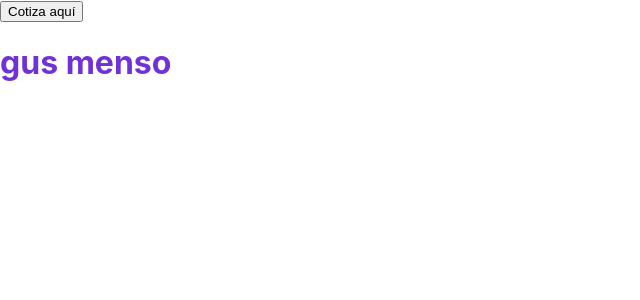
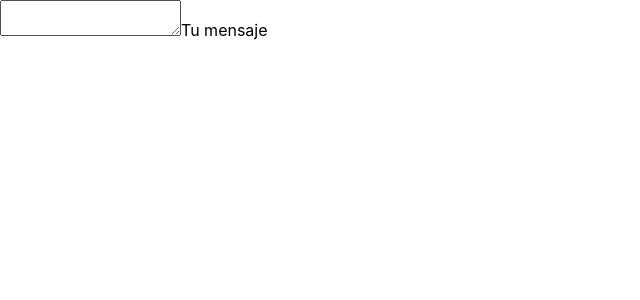
Before and after one commit to guzhdz/pagina-axolote, a React (Create React App) app: page / in a window 1280 px wide. Shown: the top 300 px of the page, without its empty margins (0-640 px from the left). Built offline with nearby package versions, Linux system fonts and the light colour scheme.

Commit message:
Componente text area
Se desarrolla el componente text area

```diff
--- a/src/App.jsx
+++ b/src/App.jsx
@@ -1,14 +1,11 @@
 import React from 'react';
 import './app.scss';
-import Boton from './components/button/button';
+import ATexto from './components/textarea/textarea';
 
 function App() {
   return (
     <div className="App">
-
-      <Boton texto='Cotiza aquí'/>
-
-      <h1>gus menso</h1>
+      <ATexto label='Tu mensaje'/>
     </div>
   );
 }
--- a/src/components/textarea/textarea.jsx
+++ b/src/components/textarea/textarea.jsx
@@ -0,0 +1,11 @@
+import React from 'react'
+import './_textarea.scss'
+
+const ATexto = ({label}) => (
+    <div className = 'text-area'>
+        <textarea required></textarea>
+        <label>{label}</label>
+    </div>
+)
+
+export default ATexto
```
